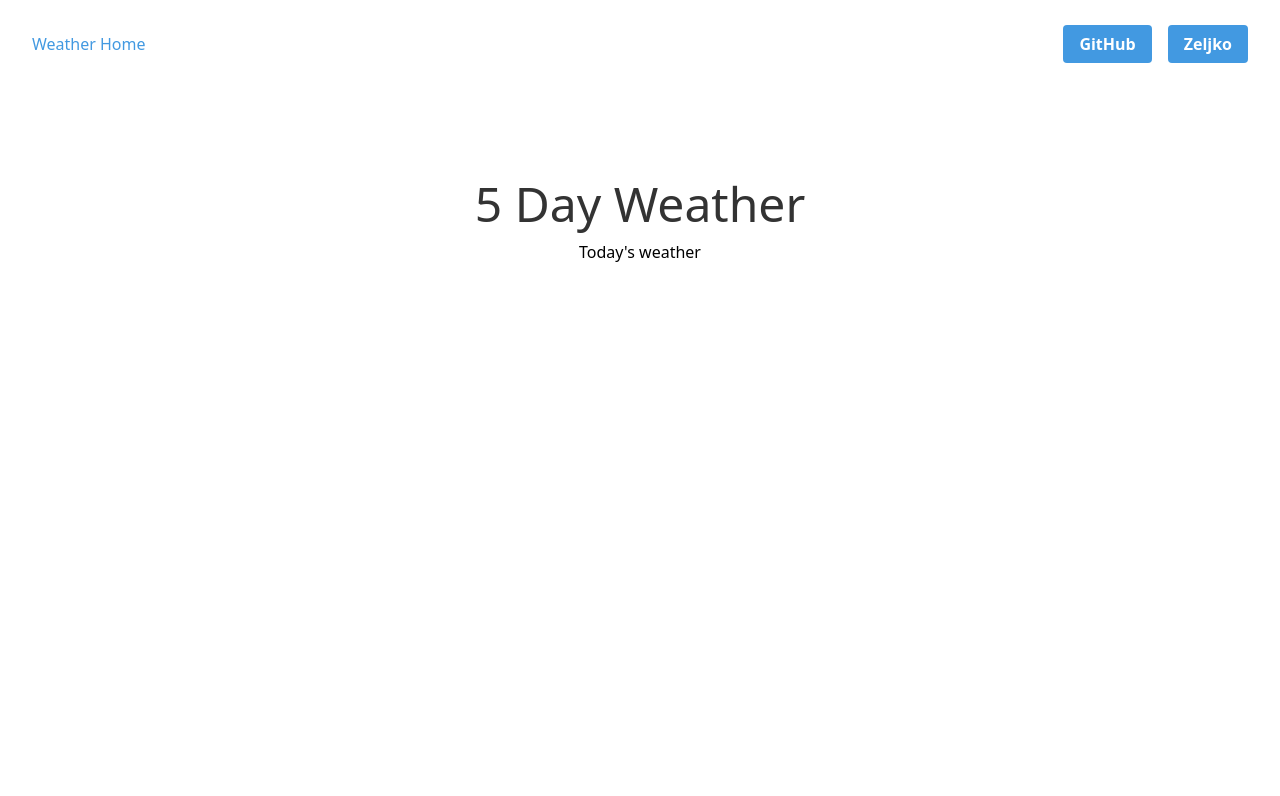
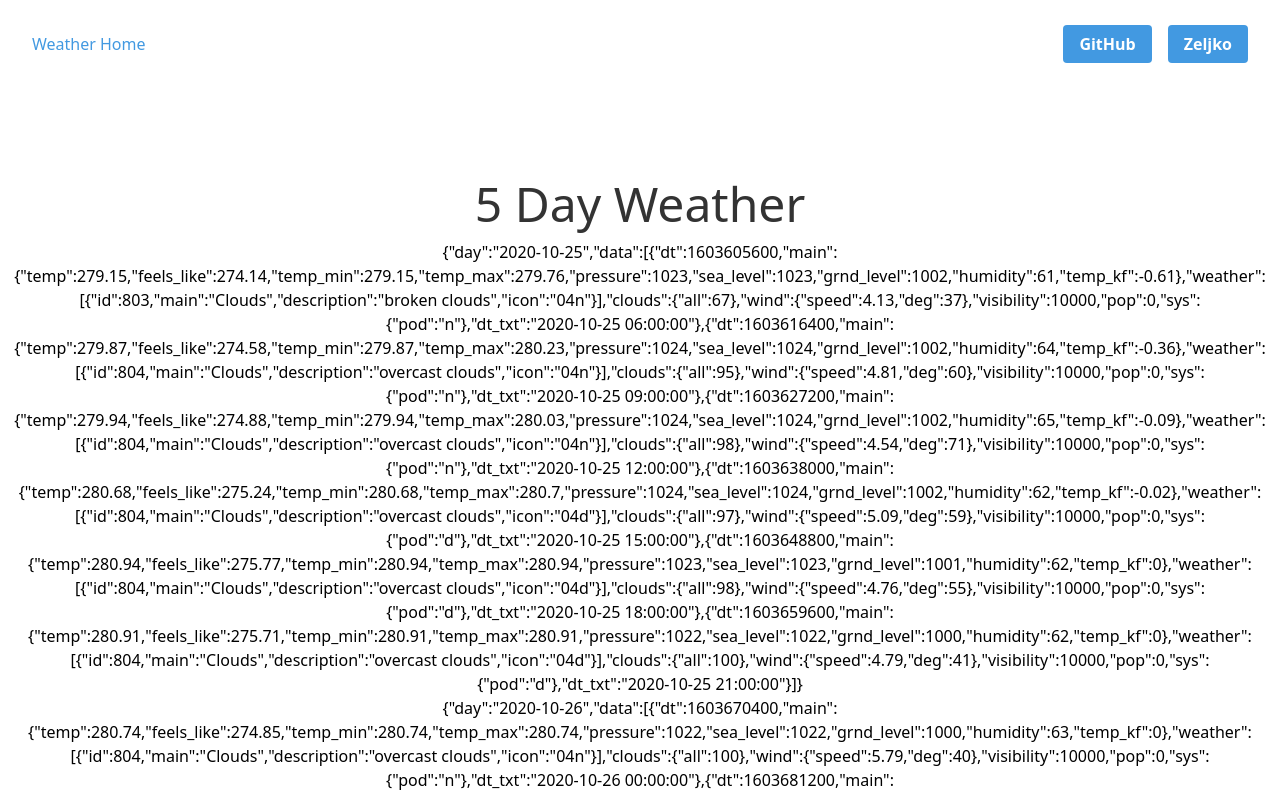
Before and after one commit to desireco/weather-5day, a Next.js app: page / in a window 1280 px wide. Shown: the top 796 px of the page. Built offline with nearby package versions, Linux system fonts and the light colour scheme.

Commit message:
split weather into daily components

```diff
--- /dev/null
+++ b/components/daily.js
@@ -0,0 +1,8 @@
+export default function Daily(data) {
+
+  return (
+    <p>
+      {JSON.stringify(data)}
+    </p>
+  )
+}
--- /dev/null
+++ b/components/weatherForecast.js
@@ -0,0 +1,13 @@
+import Daily from "../components/daily"
+
+export default function WeatherForecast(weather) {
+  // crazy
+  const data = weather["weather"]["weather"]
+  const dates = Object.keys(data)
+
+  return (
+    <section>
+      {dates.map((d) => <Daily day={d} data={data[d]}></Daily>)}
+    </section>
+  )
+}
--- a/lib/api/weather.js
+++ b/lib/api/weather.js
@@ -1 +1,11 @@
-``
+async function fetchWeather() {
+  const res = await fetch(`${process.env.BASE_URL}/api/weather`)
+  const json = await res.json()
+
+  if (json.errors) {
+    console.error(json.errors)
+    throw new Error('Failed to fetch API')
+  }
+  console.log(data)
+  return json.data
+}
--- /dev/null
+++ b/next.config.js
@@ -0,0 +1,5 @@
+module.exports = {
+  env: {
+    BASE_URL: 'http://localhost:3000',
+  },
+}
--- a/pages/api/weather.js
+++ b/pages/api/weather.js
@@ -11,14 +11,14 @@ export default function handler(req, res) {
   res.statusCode = 200
   res.setHeader('Content-Type', 'application/json')
   if (data["cod"] == "200") {
-    const r = transforPerDay(data["list"]);
+    const r = transformPerDay(data["list"]);
     res.end(JSON.stringify(r))
   } else {
     res.end(JSON.stringify({"message": "womp, womp, womp"}))
   }
 }
 
-function transforPerDay(data) {
+function transformPerDay(data) {
   var r = _(data)
     .groupBy((e) => {
       return _.split(e["dt_txt"], " ")[0]
--- a/pages/index.js
+++ b/pages/index.js
@@ -1,16 +1,27 @@
 import Nav from '../components/nav'
+import WeatherForecast from '../components/weatherForecast'
 
-export default function IndexPage() {
+export async function getServerSideProps() {
+  const res = await fetch(`${process.env.BASE_URL}/api/weather`)
+  const weather = await res.json()
+
+  if (weather.errors) {
+    console.error(weather.errors)
+    throw new Error('Failed to fetch API')
+  }
+  // Pass weather to the page via props
+  return { props: { weather } }
+}
+
+export default function IndexPage(weather) {
   return (
     <div>
       <Nav />
       <div className="py-20 text-center">
-        <h1 className="text-5xl  text-accent-1">
+        <h1 className="text-5xl text-accent-1">
           5 Day Weather
         </h1>
-        <section>
-          <h3>Today's weather</h3>
-        </section>
+        <WeatherForecast weather={weather}></WeatherForecast>
       </div>
     </div>
   )
```
